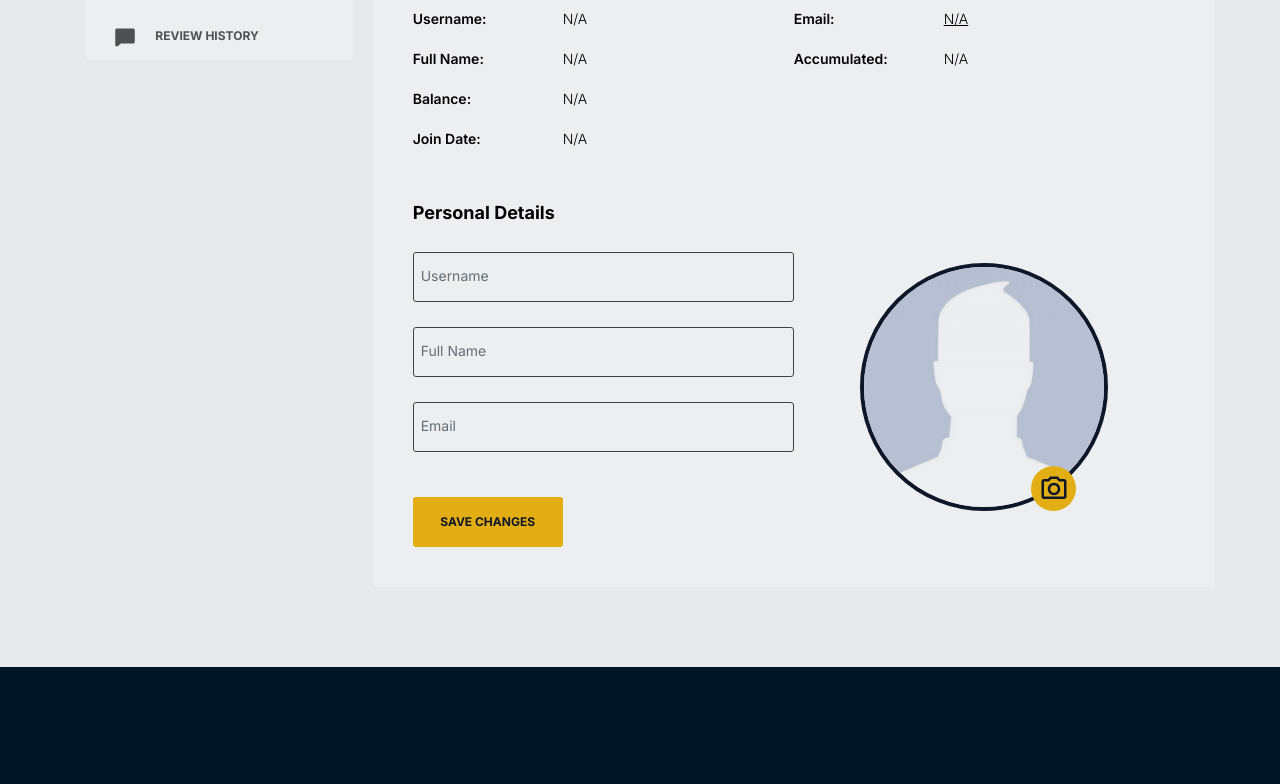
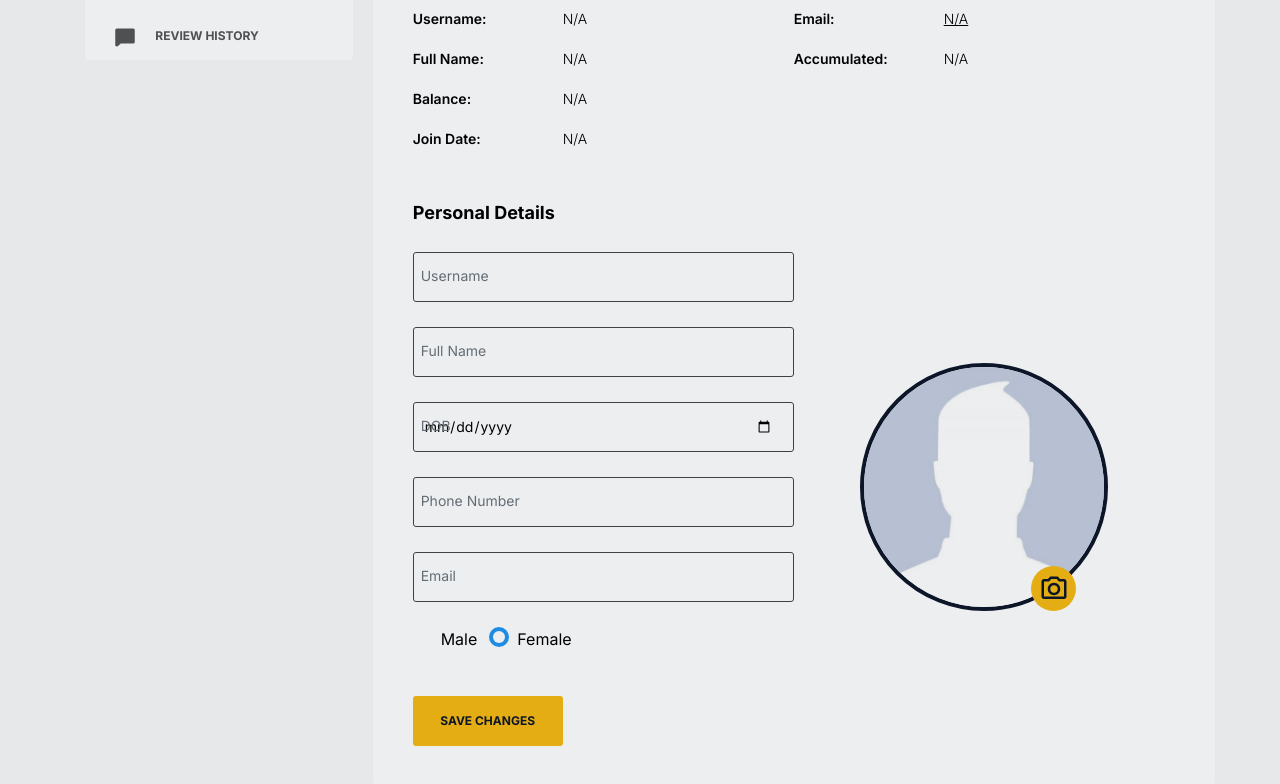
Before and after one commit to Blur2311/Game-Maketplace, a React (Vite) app: page /setting/user-info in a window 1280 px wide. Shown: the part 332-1116 px from the top of the page. Before the commit the page ends 999 px from the top, so only its background shows below. Built offline with nearby package versions, Linux system fonts and the light colour scheme.

Commit message:
fix: Updaye field for user

```diff
--- a/src/layout/UserProfilePage/UserProfile.tsx
+++ b/src/layout/UserProfilePage/UserProfile.tsx
@@ -1,6 +1,6 @@
 import { FloatLabel } from "primereact/floatlabel";
 import { InputText } from "primereact/inputtext";
-  import { formatCurrency, formatDate } from "../../utils/OtherUtils";
+import { formatCurrency, formatDate, formatDateDMY } from "../../utils/OtherUtils";
 import { Button } from "primereact/button";
 import { MdOutlineCameraAlt } from "react-icons/md";
 import { ProgressSpinner } from "primereact/progressspinner";
@@ -8,6 +8,8 @@
 import { jwtDecode } from 'jwt-decode';
 import apiClient from "../../config/apiClient";
 import { signOut } from "../../utils/AuthUtils";
+import { RadioButton } from 'primereact/radiobutton';
+
 
 
 export const UserProfile = () => {
@@ -36,6 +38,9 @@
             user.hoVaTen = data.hoVaTen
             user.username = data.username // Cập nhật userData nếu có dữ liệu
             user.avatar = data.avatar
+            user.gender = data.gender
+            user.dob = data.dob
+            user.phoneNumber = data.phoneNumber
           }
         });
 
@@ -96,7 +101,10 @@
     email: '',
     hoVaTen: '',
     avatar: '',
-      username: ''
+    username: '',
+    gender: false,
+    dob: '',
+    phoneNumber: ''
   });
 
   const updateUser = async () => {
@@ -134,6 +142,9 @@
       return null; // Trả về null nếu có lỗi
     }
   }
+
+
+  const [ingredient, setIngredient] = useState('');
 
 
   return (
@@ -268,6 +279,38 @@
                   />
                   <label htmlFor="hoVaTen">Full Name</label>
                 </FloatLabel>
+                {/* <FloatLabel className="flex-1 text-sm">
+                  <InputText
+                    id="hoVaTen"
+                    className="h-[50px] w-full border border-grayBorder bg-transparent p-5 ps-[10px]"
+                    value={user.gender +"" || ""}
+                    onChange={(e) => setUser({ ...user, hoVaTen: e.target.value })}
+                  />
+
+                  <label htmlFor="hoVaTen">Gender</label>
+                </FloatLabel> */}
+
+
+                <FloatLabel className="flex-1 text-sm">
+                  <InputText
+                    id="dob"
+                    type="date"
+                    className="h-[50px] w-full border border-grayBorder bg-transparent p-5 ps-[10px]"
+                    value={user.dob || ""}
+                    onChange={(e) => setUser({ ...user, dob: e.target.value })}
+                  />
+                  <label htmlFor="hoVaTen">DOB</label>
+                </FloatLabel>
+
+                <FloatLabel className="flex-1 text-sm">
+                  <InputText
+                    id="phonenumber"
+                    className="h-[50px] w-full border border-grayBorder bg-transparent p-5 ps-[10px]"
+                    value={user.phoneNumber || ""}
+                    onChange={(e) => setUser({ ...user, phoneNumber: e.target.value })}
+                  />
+                  <label htmlFor="hoVaTen">Phone Number</label>
+                </FloatLabel>
 
                 <FloatLabel className="flex-1 text-sm">
                   <InputText
@@ -278,6 +321,44 @@
                   />
                   <label htmlFor="email">Email</label>
                 </FloatLabel>
+                <div className="card flex justify-content-center">
+                  <div className="flex flex-wrap gap-3">
+                    {/* Radio Button for Male */}
+                    <div className="flex align-items-center">
+                      <RadioButton
+                        inputId="genderMale"
+                        name="gender"
+                        value={true} // Giá trị cho "Male" là true
+                        onChange={() => setUser({ ...user, gender: true })}
+                        checked={user.gender === true} // Kiểm tra nếu gender là true
+                      />
+                      <label htmlFor="genderMale" className="ml-2">
+                        Male
+                      </label>
+                    </div>
+
+                    {/* Radio Button for Female */}
+                    <div className="flex align-items-center">
+                      <RadioButton
+                        inputId="genderFemale"
+                        name="gender"
+                        value={false} // Giá trị cho "Female" là false
+                        onChange={() => setUser({ ...user, gender: false })}
+                        checked={user.gender === false} // Kiểm tra nếu gender là false
+                      />
+                      <label htmlFor="genderFemale" className="ml-2">
+                        Female
+                      </label>
+                    </div>
+                  </div>
+                </div>
+
+
+
+
+
+
+
                 <Button
                   label="SAVE CHANGES"
                   size="large"
@@ -302,7 +383,7 @@
                       <ProgressSpinner />
                     ) : (
                       <img id="user-avatar"
-                        src={ userData?.avatar  && CheckLogin === 0 ? userData?.avatar : avatar || "/user image.webp"}
+                        src={userData?.avatar && CheckLogin === 0 ? userData?.avatar : avatar || "/user image.webp"}
                         // Kiểm tra trong localStorage nếu có
 
                         // src={photoURL || "/girl.png"}  Thay thế bằng URL ảnh placeholder nếu cần
```
Lines whose indentation alone changed are shown as unchanged.
